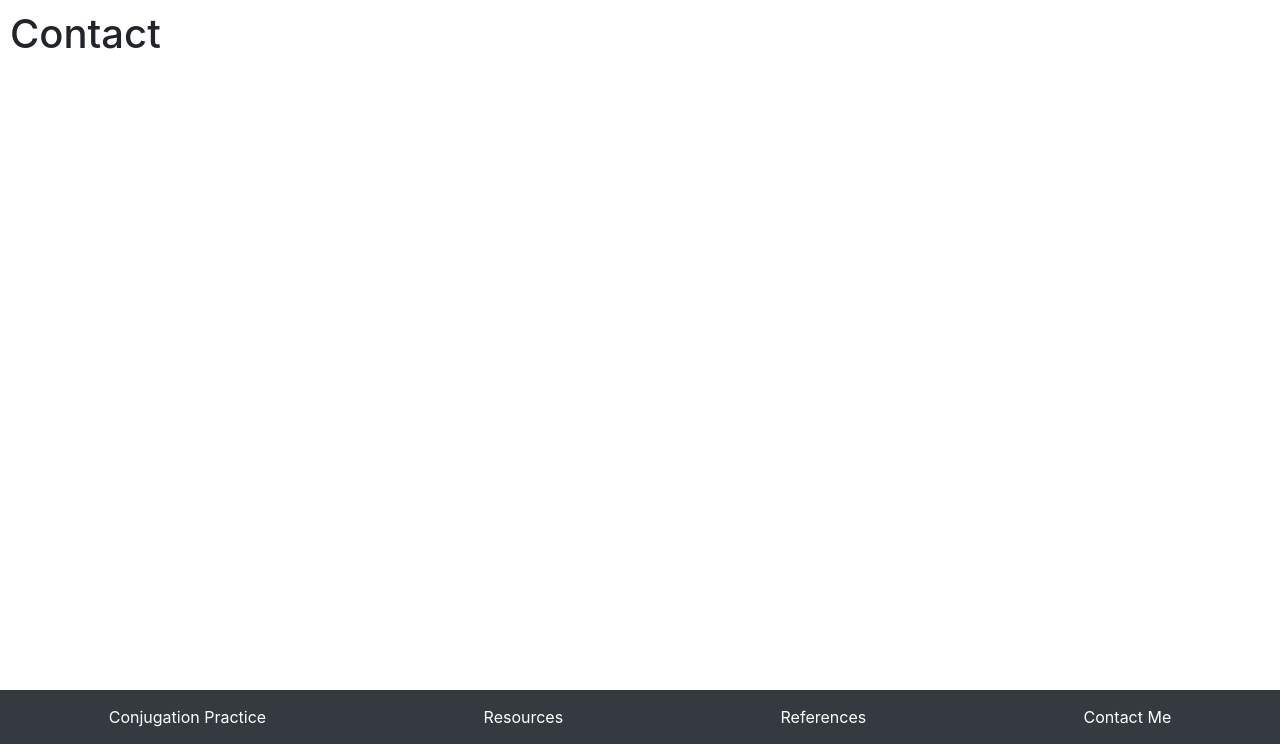
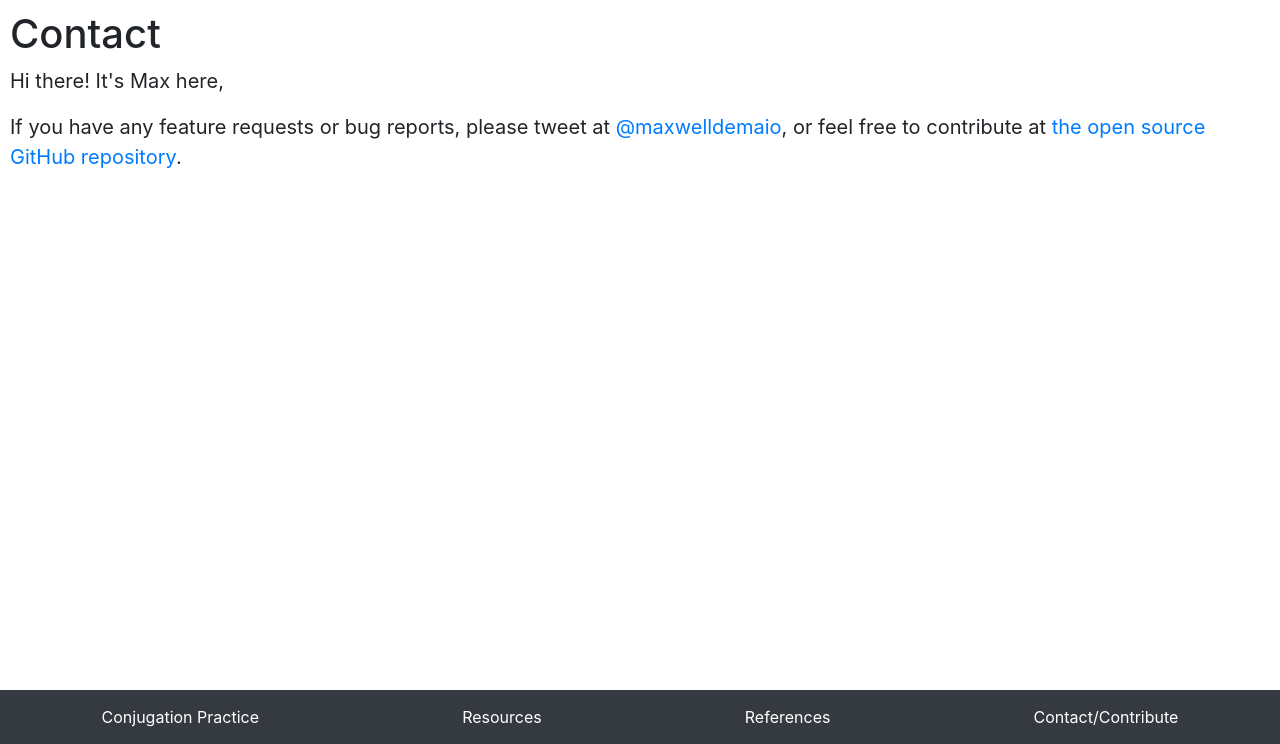
Before and after one commit to maxdemaio/langlab, a Django app: page /contact in a window 1280 px wide. Shown: the part 56-800 px from the top of the page. Run offline with Django 3.2, Linux system fonts and the light colour scheme; some libraries are stand-ins or nearby versions.

Commit message:
Updated resource description and changed footer

```diff
--- a/hello/templates/hello/contact.html
+++ b/hello/templates/hello/contact.html
@@ -11,6 +11,17 @@ Contact
 
 <section id="contact-section">
     <h1>Contact</h1>
+
+    <p>
+        Hi there! It's Max here,
+    </p>
+    <p>
+        If you have any feature requests or bug reports, please tweet at <a
+            href="https://twitter.com/maxwelldemaio">@maxwelldemaio</a>, or feel free to contribute
+            at <a href="https://github.com/maxwelldemaio/langlab">the open source GitHub repository</a>.
+    </p>
+
+
 </section>
 
 {% endblock %}
--- a/hello/templates/hello/layout.html
+++ b/hello/templates/hello/layout.html
@@ -56,7 +56,7 @@
         <div><a href="{% url 'conjugate' %}">Conjugation Practice</a></div>
         <div><a href="{% url 'resources' %}">Resources</a></div>
         <div><a href="{% url 'references' %}">References</a></div>
-        <div><a href="{% url 'contact' %}">Contact Me</a></div>
+        <div><a href="{% url 'contact' %}">Contact/Contribute</a></div>
     </div>
 
     <!-- Bootstrap JS, Popper.js, and jQuery -->
--- a/hello/templates/hello/resources.html
+++ b/hello/templates/hello/resources.html
@@ -13,7 +13,7 @@
 
     <h1>Resources</h1>
     <p>
-        This is our starter kit page to learn the foreign language of your choosing. Both educational and interesting
+        This is our resource hub to learn the foreign language of your choosing. Both educational and interesting
         content resources been added for each language. It is encouraged to venture out and find your own niche
         of content you enjoy in your target language. This way, you can enjoy the process as you make progress!
     </p>
```
